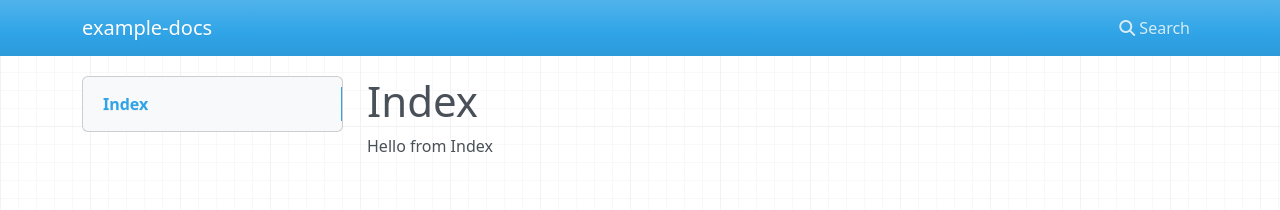
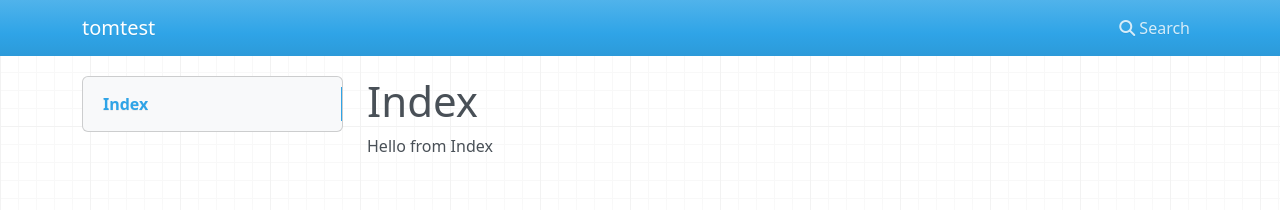
Before and after one commit to thomaswmanion/tomtest, an MkDocs documentation site: the page built from docs/index.md, in a window 1280 px wide. Shown: the top 210 px of the page. Built offline with MkDocs 1.6.1, drawn with Linux system fonts in a browser that asks for light colours; nearby versions of some CDN libraries.

Commit message:
Update mkdocs.yaml

```diff
--- a/mkdocs.yaml
+++ b/mkdocs.yaml
@@ -1,4 +1,4 @@
-site_name: 'example-docs'
+site_name: 'tomtest'
 
 nav:
   - Home: index.md
```
